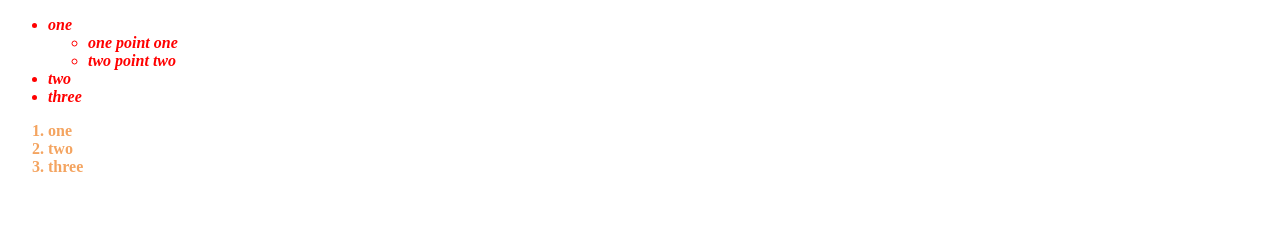
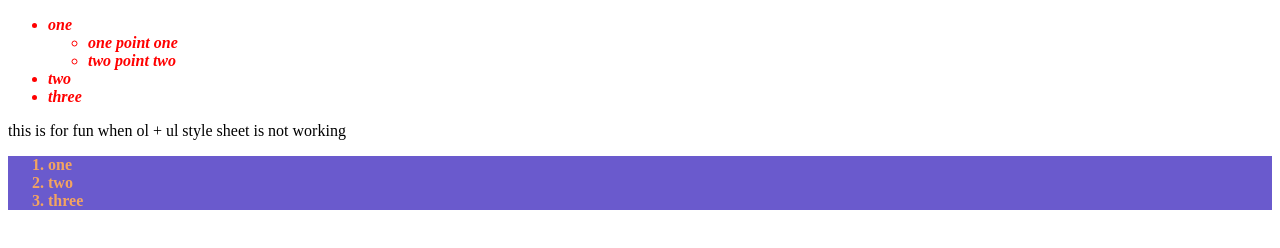
Before and after one commit to saurabhprasadsah/webdev_codingblock-january, a plain HTML site: page selectors/selectors.html in a window 1280 px wide. Drawn offline with Linux system fonts and the light colour scheme.

Commit message:
lasyselectors

```diff
--- a/selectors/selectors.css
+++ b/selectors/selectors.css
@@ -14,3 +14,8 @@ ul ul {
 ul li {
     font-style: oblique;
 }
+
+
+ul ~ ol {
+    background-color: slateblue;
+}
--- a/selectors/selectors.html
+++ b/selectors/selectors.html
@@ -17,6 +17,8 @@
        <li>three</li>
 
     </ul>
+
+    <p>this is for fun when ol + ul style sheet is not working </p>
     <ol>
         <li>one</li>
         <li>two</li>
```
